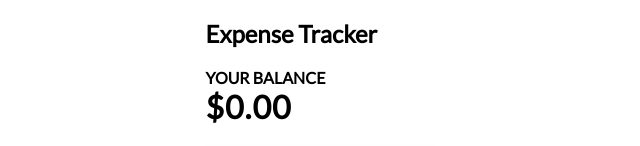
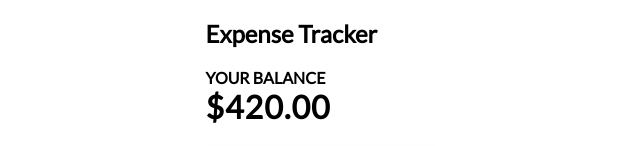
Before and after one commit to ConnerMcCabe/React-Expense-Tracker, a React (Create React App) app: page / in a window 1280 px wide. Shown: the top 146 px of the page, without its empty margins (320-960 px from the left). Built offline with nearby package versions, Linux system fonts and the light colour scheme.

Commit message:
dynamically displaying dummy data totals

```diff
--- a/src/components/Balance.js
+++ b/src/components/Balance.js
@@ -1,10 +1,14 @@
-import React from 'react';
+import React, { useContext } from 'react';
+import { GlobalContext } from '../context/GlobalState';
 
 export const Balance = () => {
+  const { transactions } = useContext(GlobalContext)
+  const amounts = transactions.map(transaction => transaction.amount);
+  const total = amounts.reduce((acc, item) => (acc += item), 0).toFixed(2);
   return (
     <>
       <h4>Your Balance</h4>
-      <h1>$0.00</h1>
+      <h1>${total}</h1>
     </>
   )
 };
```
